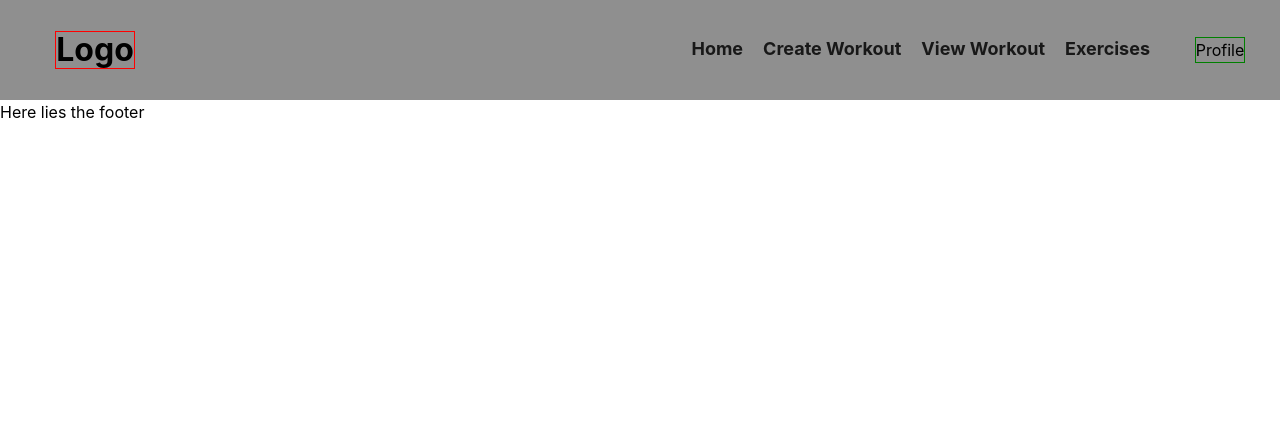
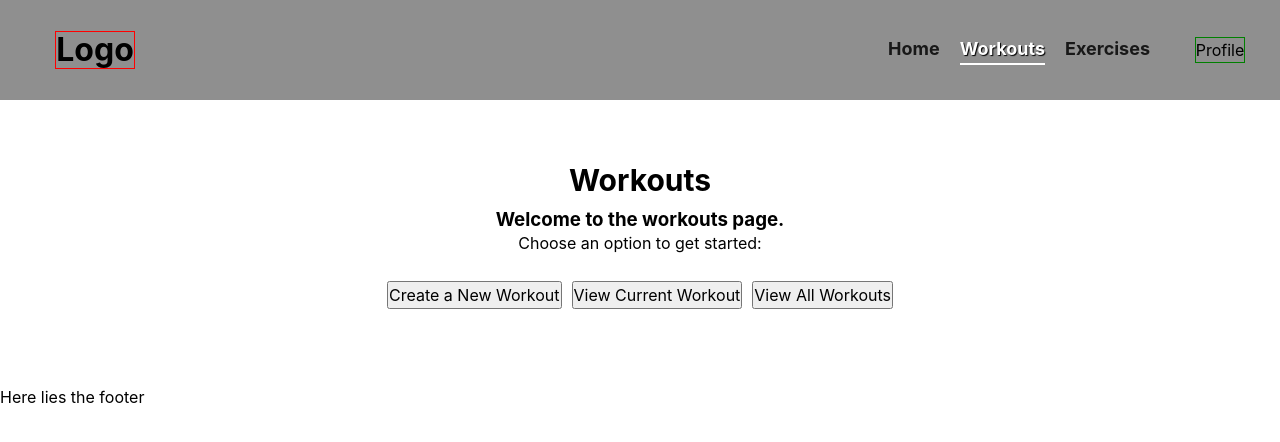
Before and after one commit to Satokii/gymtyme, a React (Vite) app: page /workouts in a window 1280 px wide. Shown: the top 442 px of the page. Built offline with nearby package versions, Linux system fonts and the light colour scheme.

Commit message:
combined all workout options into one tab

```diff
--- a/src/App.jsx
+++ b/src/App.jsx
@@ -1,7 +1,6 @@
 import Header from './components/header'
 import Home from './components/home'
-import CreateWorkout from './components/create-workout'
-import ViewWorkout from './components/view-workout'
+import Workouts from './components/view-workout'
 import Exercises from './components/exercises'
 import './App.css'
 import { useState } from 'react'
@@ -35,13 +34,8 @@ function App() {
           >
           </Route>
           <Route
-            path='/create-workout'
-            element={<CreateWorkout />}
-          >
-          </Route>
-          <Route
-            path='/view-workout'
-            element={<ViewWorkout />}
+            path='/workouts'
+            element={<Workouts />}
           >
 
           </Route>
--- a/src/components/exercises/index.jsx
+++ b/src/components/exercises/index.jsx
@@ -39,10 +39,6 @@ function Exercises({ exercises, setExercises, currentWorkout, setCurrentWorkout,
         exercise.reps = 0
         setExercises([...exercises])
     }
-
-    console.log('workouts:', currentWorkout)
-    console.log('favourites:', favourites)
-    console.log('exercises:', exercises)
 
     return (
         <main className="main">
--- a/src/components/header/index.jsx
+++ b/src/components/header/index.jsx
@@ -18,15 +18,9 @@ function Header() {
                     </NavLink>
                     <NavLink
                         className={toggleClassName}
-                        to="/create-workout"
-                    >
-                        Create Workout
-                    </NavLink>
-                    <NavLink
-                        className={toggleClassName}
-                        to="/view-workout"
+                        to="/workouts"
                         >
-                        View Workout
+                        Workouts
                     </NavLink>
                     <NavLink
                         className={toggleClassName}
--- a/src/components/home/index.jsx
+++ b/src/components/home/index.jsx
@@ -10,8 +10,7 @@ function Home() {
             <h2 className='home-header'>Welcome back</h2>
             <h3 className='home-what-to-do-header'>What would you like to do?</h3>
             <ul className='home-options-list grid'>
-                <li onClick={() => navigate('/create-workout')}>Create a new workout</li>
-                <li onClick={() => navigate('/view-workout')}>View current workout</li>
+                <li onClick={() => navigate('/workouts')}>Go to the workouts page</li>
                 <li onClick={() => navigate('/exercises')}>Some exercise suggestions</li>
                 <li>See your previous workouts</li>
             </ul>
--- a/src/components/view-workout/index.jsx
+++ b/src/components/view-workout/index.jsx
@@ -1,10 +1,39 @@
-function ViewWorkout() {
+import { useState } from 'react'
+import '../../styles/workouts.css'
+
+function Workouts() {
+
+    const [toggleShow, setToggleShow] = useState(null)
+
+    function toggleNew() {
+        setToggleShow('new')
+    }
+    function toggleCurrent() {
+        setToggleShow('current')
+    }
+    function toggleAll() {
+        setToggleShow('all')
+    }
 
     return (
-        <section>
-            <h2>View your current workout</h2>
+        <section className='workouts-container grid'>
+            <h2 className='workouts-header'>Workouts</h2>
+            <div className='workouts-info-container grid'>
+                <h3>Welcome to the workouts page.</h3>
+                <p>Choose an option to get started:</p>
+            </div>
+            <div className='button-options grid'>
+                <button onClick={() => toggleNew()}>Create a New Workout</button>
+                <button onClick={() => toggleCurrent()}>View Current Workout</button>
+                <button onClick={() => toggleAll()}>View All Workouts</button>
+            </div>
+            <div className='workouts-sections grid'>
+                {toggleShow === 'new' && <section>Start a new workout</section>}
+                {toggleShow === 'current' && <section>Current workout</section>}
+                {toggleShow === 'all' && <section>All workouts</section>}
+            </div>
         </section>
     )
 }
 
-export default ViewWorkout
+export default Workouts
--- a/src/styles/header.css
+++ b/src/styles/header.css
@@ -16,7 +16,7 @@
 }
 
 .header-nav-list {
-  grid-template-columns: repeat(4, auto);
+  grid-template-columns: repeat(3, auto);
   gap: 20px;
   font-size: 18px;
   font-weight: bold;
--- /dev/null
+++ b/src/styles/workouts.css
@@ -0,0 +1,19 @@
+/* WORKOUTS */
+.workouts-container {
+    grid-template-rows: 60px auto 80px 1fr;
+    padding: 50px 200px;
+    place-items: center;
+}
+
+.workouts-header {
+    font-size: 30px;
+}
+
+.workouts-info-container {
+    place-items: center;
+}
+
+.button-options {
+    grid-template-columns: repeat(3, auto);
+    gap: 10px;
+}
```
